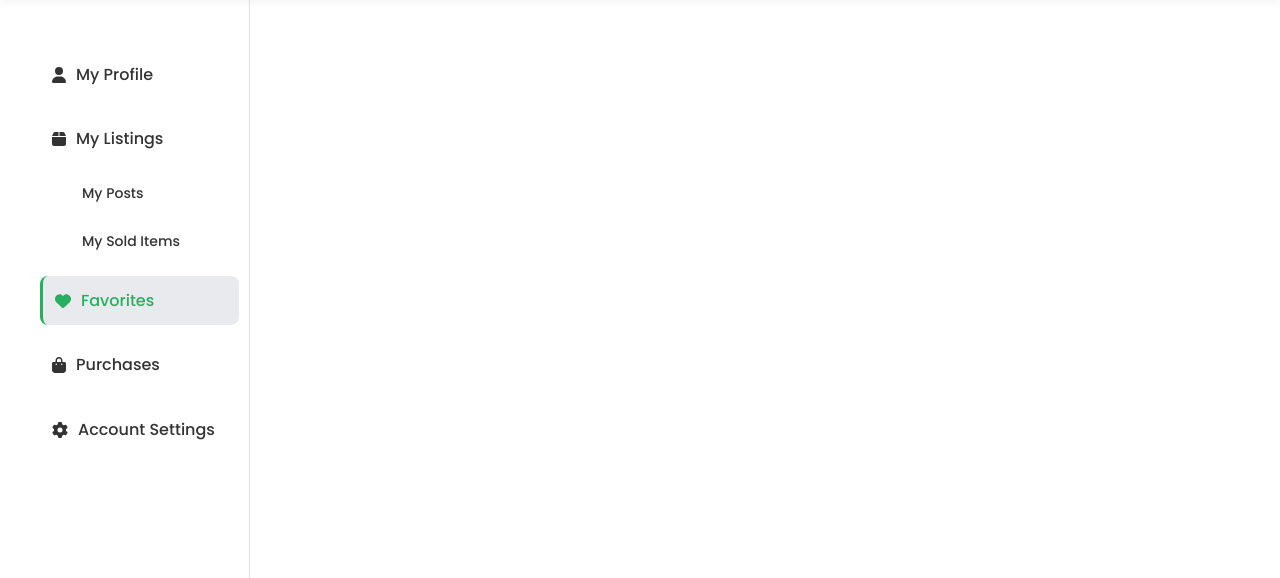
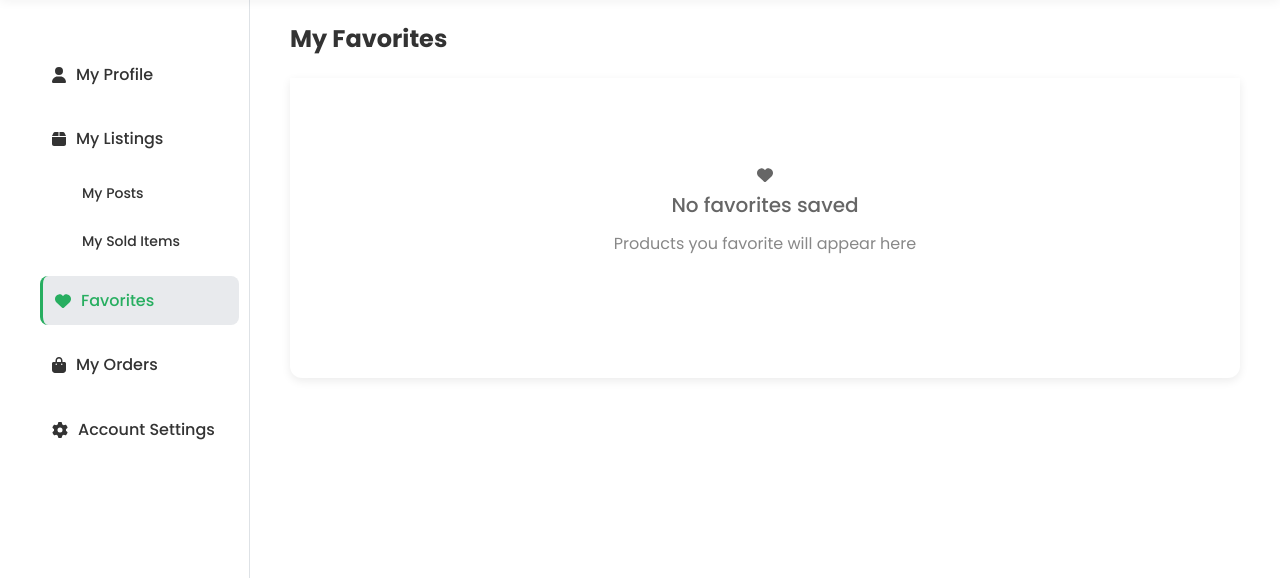
Before and after one commit to ktng8888/C-Github-SD_Assignment, a Flask app: page /account/favorites in a window 1280 px wide. Shown: the part 95-673 px from the top of the page. Run offline with Flask 3, Linux system fonts and the light colour scheme; the visitor is signed in with stand-in values (Sample User, id 1).

Commit message:
add somethings

```diff
--- a/app.py
+++ b/app.py
@@ -113,6 +113,9 @@ def products():
                     })
     except FileNotFoundError:
         pass
+
+    # Filter to show only approved products
+    # products = [p for p in products if p['status'] == 'approved']
 
     # Filter by category
     selected_category = request.args.get('category')
@@ -356,7 +359,7 @@ def account_posts():
 # Define the context to hold product lists
 class ProductContext:
     def __init__(self):
-        self.posted_products = []
+        self.listing_products = []
         self.pending_products = []
 
 # Abstract strategy class
@@ -368,7 +371,7 @@ class ProductStrategy(ABC):
 # Concrete strategies for each product status
 class ApprovedStrategy(ProductStrategy):
     def process(self, product, context: ProductContext):
-        context.posted_products.append(product)
+        context.listing_products.append(product)
 
 class PendingStrategy(ProductStrategy):
     def process(self, product, context: ProductContext):
@@ -389,7 +392,7 @@ class ProductStrategyFactory:
 @app.route('/account/posts')
 @login_required
 def account_posts():
-    active_tab = request.args.get('tab', 'posted')
+    active_tab = request.args.get('tab', 'listing')
     context = ProductContext()
 
     try:
@@ -419,34 +422,226 @@ def account_posts():
         pass
 
     # Sort products by ID in reverse order
-    context.posted_products.sort(key=lambda x: int(x['id']), reverse=True)
+    context.listing_products.sort(key=lambda x: int(x['id']), reverse=True)
     context.pending_products.sort(key=lambda x: int(x['id']), reverse=True)
 
-    posted_count = len(context.posted_products)
+    listing_count = len(context.listing_products)
     pending_count = len(context.pending_products)
 
     return render_template('account/account.html',
                           active_page='posts',
                           active_tab=active_tab,
-                          posted_products=context.posted_products,
+                          listing_products=context.listing_products,
                           pending_products=context.pending_products,
-                          posted_count=posted_count,
+                          listing_count=listing_count,
                           pending_count=pending_count)
 
 @app.route('/account/sold')
 @login_required
 def account_sold():
-    return render_template('account/account.html', active_page='sold')
+    sold_products = []
+    order_record = {}
+
+    try:
+        with open("databases/orders.txt", "r") as file:
+            for line in file:
+                parts = line.strip().split('||')
+                order_id = parts[0]
+                buyer_username = parts[1]
+                product_id = parts[2]
+                order_date = parts[3]
+                payment_method = parts[4]
+                amount_paid = parts[5]
+                status = parts[6]
+                delivered_date = parts[7] if parts[7] else None
+
+                order_record[product_id] = {
+                    'order_id': order_id,
+                    'buyer_username': buyer_username,
+                    'order_date': order_date,
+                    'payment_method': payment_method,
+                    'amount_paid': amount_paid,
+                    'status': status,
+                    'delivered_date': delivered_date
+                }
+    except FileNotFoundError:
+        pass
+
+    try:
+        with open("databases/products.txt", "r") as file:
+            for line in file:
+                parts = line.strip().split('||')
+                if len(parts) >= 15 and parts[1] == current_user.id and parts[3] == 'sold':
+                    product_id = parts[0]  # Define product_id here
+
+                    if product_id in order_record:
+                        order_info = order_record[product_id]
+
+                        product = {
+                            'id': parts[0],
+                            'seller': parts[1],
+                            'category': parts[2],
+                            'status': parts[3],
+                            'title': parts[4],
+                            'brand': parts[5],
+                            'model': parts[6],
+                            'year': parts[7],
+                            'description': parts[8].strip('"'),
+                            'price': parts[9],
+                            'shipping_method': parts[10],
+                            'main_photo': f"/static/uploads/product_images/{parts[13]}" if parts[13] else "/static/images/default-product.jpg",
+
+                            # Add order information
+                            'order_id': order_info['order_id'],
+                            'buyer_username': order_info['buyer_username'],
+                            'order_date': order_info['order_date'],
+                            'payment_method': order_info['payment_method'],
+                            'amount_paid': order_info['amount_paid'],
+                            'order_status': order_info['status'],
+                            'delivered_date': order_info['delivered_date']
+                        }
+                        sold_products.append(product)
+
+    except FileNotFoundError:
+        pass
+
+    sold_products.sort(key=lambda x: int(x['id']), reverse=True)
+
+    return render_template('account/account.html', active_page='sold', sold_products=sold_products)
 
 @app.route('/account/favorites')
 @login_required
 def account_favorites():
-    return render_template('account/account.html', active_page='favorites')
+    favorite_products = []
 
-@app.route('/account/purchases')
+    # Get user's favorite product IDs
+    user_favorites = []
+    try:
+        with open("databases/favorites.txt", "r") as file:
+            for line in file:
+                parts = line.strip().split('||')
+                if len(parts) >= 4 and parts[1] == current_user.id:  # Check if user matches
+                    user_favorites.append(parts[2])  # Add product_id to favorites list
+    except FileNotFoundError:
+        pass
+
+    # Get product details for favorited products
+    try:
+        with open("databases/products.txt", "r") as file:
+            for line in file:
+                parts = line.strip().split('||')
+                if len(parts) >= 13:
+                    product_id = parts[0]
+
+                    # Only include products that user has favorited
+                    if product_id in user_favorites:
+                        product = {
+                            'id': parts[0],
+                            'seller': parts[1],
+                            'category': parts[2],
+                            'status': parts[3],
+                            'title': parts[4],
+                            'brand': parts[5],
+                            'model': parts[6],
+                            'year': parts[7],
+                            'description': parts[8].strip('"'),
+                            'price': parts[9],
+                            'shipping_method': parts[10],
+                            'main_photo': f"/static/uploads/product_images/{parts[13]}" if parts[13] else "/static/images/default-product.jpg"
+                        }
+                        favorite_products.append(product)
+    except FileNotFoundError:
+        pass
+
+    favorite_products.sort(key=lambda x: int(x['id']), reverse=True)
+
+    return render_template('account/account.html',
+                          active_page='favorites',
+                          favorite_products=favorite_products)
+
+@app.route('/account/orders')
 @login_required
-def account_purchases():
-    return render_template('account/account.html', active_page='purchases')
+def account_orders():
+    active_tab = request.args.get('tab', 'recent')
+    shipping_orders = []
+    completed_orders = []
+
+    # First, get all orders for current user
+    user_orders = {}
+    try:
+        with open("databases/orders.txt", "r") as file:
+            for line in file:
+                parts = line.strip().split('||')
+                if len(parts) >= 7 and parts[1] == current_user.id:  # user_id matches
+                    product_id = parts[2]
+                    user_orders[product_id] = {
+                        'order_id': parts[0],
+                        'order_date': parts[3],
+                        'payment_method': parts[4],
+                        'amount_paid': parts[5],
+                        'status': parts[6],
+                        'delivered_date': parts[7] if len(parts) > 7 and parts[7] else None
+                    }
+    except FileNotFoundError:
+        pass
+
+    # Then get product details and combine with order info
+    try:
+        with open("databases/products.txt", "r") as file:
+            for line in file:
+                parts = line.strip().split('||')
+                if len(parts) >= 13:
+                    product_id = parts[0]
+
+                    # Only include products that current user has ordered
+                    if product_id in user_orders:
+                        order_info = user_orders[product_id]
+
+                        order_product = {
+                            'id': parts[0],
+                            'seller': parts[1],
+                            'category': parts[2],
+                            'title': parts[4],
+                            'brand': parts[5],
+                            'model': parts[6],
+                            'year': parts[7],
+                            'description': parts[8].strip('"'),
+                            'price': parts[9],
+                            'shipping_method': parts[10],
+                            'main_photo': f"/static/uploads/product_images/{parts[13]}" if parts[13] else "/static/images/default-product.jpg",
+
+                            # Add order information
+                            'order_id': order_info['order_id'],
+                            'order_date': order_info['order_date'],
+                            'payment_method': order_info['payment_method'],
+                            'amount_paid': order_info['amount_paid'],
+                            'order_status': order_info['status'],
+                            'delivered_date': order_info['delivered_date'],
+                            'sold_date': order_info['delivered_date'] if order_info['delivered_date'] else order_info['order_date']
+                        }
+
+                        # Sort into appropriate lists based on status
+                        if order_info['status'] == 'shipping':
+                            shipping_orders.append(order_product)
+                        elif order_info['status'] == 'completed':
+                            completed_orders.append(order_product)
+    except FileNotFoundError:
+        pass
+
+    # Sort orders by order date in reverse order (newest first)
+    shipping_orders.sort(key=lambda x: x['order_date'], reverse=True)
+    completed_orders.sort(key=lambda x: x['order_date'], reverse=True)
+
+    shipping_orders_count = len(shipping_orders)
+    completed_orders_count = len(completed_orders)
+
+    return render_template('account/account.html',
+                          active_page='orders',
+                          active_tab=active_tab,
+                          shipping_orders=shipping_orders,
+                          completed_orders=completed_orders,
+                          shipping_orders_count=shipping_orders_count,
+                          completed_orders_count=completed_orders_count)
 
 @app.route('/account/settings')
 @login_required
--- /dev/null
+++ b/databases/favorites.txt
@@ -0,0 +1 @@
+1||KeanTiong||1||2025-06-02 15:20:27
--- /dev/null
+++ b/databases/orders.txt
@@ -0,0 +1 @@
+1||KeanTiong||1||2025-05-30 10:45:23||Online Banking||1000||completed||2025-06-02 15:20:27
--- a/databases/products.txt
+++ b/databases/products.txt
@@ -1,4 +1,4 @@
-1||KeanTiong||smartphones||pending||Galaxy S25 Ultra||Samsung||Galaxy S25 Ultra||2025||"Still Good Phone "||4000||ship_international||30||buyer||KeanTiong_1746982297_main.jpg||KeanTiong_1746982297_0.jpg
+1||KeanTiong||smartphones||sold||Galaxy S25 Ultra||Samsung||Galaxy S25 Ultra||2025||"Still Good Phone "||4000||ship_international||30||buyer||KeanTiong_1746982297_main.jpg||KeanTiong_1746982297_0.jpg
 2||KeanTiong||laptops||pending|| VULCAN GX||Asus|| VULCAN GX||2024||"Secondhand laptop"||5000||ship_international||20||buyer||KeanTiong_1746982470_main.jpg||
 3||Tzenn||smartphones||pending||Redmi K80 Pro Brand New||redmi||Redmi K80||2024||"This was the brand new Redmi K80 pro phone , which only use for few time and charges for few time only"||2000||ship_international||30||buyer||Tzenn_1747032247_main.jpg||
 4||Tzenn||laptops||pending||1||1||1||1||"1"||1000||ship_domestic||11||buyer||Tzenn_1747035126_main.jpg||
--- a/templates/account/account.html
+++ b/templates/account/account.html
@@ -44,8 +44,8 @@
                 {% include 'account/my_sold_items.html' %}
             {% elif active_page == 'favorites' %}
                 {% include 'account/favorites.html' %}
-            {% elif active_page == 'purchases' %}
-                {% include 'account/purchases.html' %}
+            {% elif active_page == 'orders' %}
+                {% include 'account/orders.html' %}
             {% elif active_page == 'settings' %}
                 {% include 'account/account_settings.html' %}
             {% else %}
--- a/templates/account/favorites.html
+++ b/templates/account/favorites.html
@@ -0,0 +1,67 @@
+<div class="section-header">
+  <h2>My Favorites</h2>
+</div>
+
+<div class="tabs-container">
+  <div class="tab-content">
+    {% if favorite_products and favorite_products|length > 0 %}
+    <div class="product-grid">
+        {% for product in favorite_products %}
+        <div class="product-card">
+            <div class="product-image">
+            <img src="{{ product.main_photo }}" alt="{{ product.title }}" />
+            <div class="favorite-badge">♥ FAVORITE</div>
+            </div>
+            <div class="product-details">
+            <div class="product-title">{{ product.title }}</div>
+            <div class="product-price">${{ product.price }}</div>
+            <div class="seller-info">
+                <i class="fas fa-user"></i> Seller: {{ product.seller }}
+            </div>
+            <div class="product-status">
+                <i class="fas fa-info-circle"></i> Status: {{ product.status }}
+            </div>
+            <div class="product-actions">
+                <a href="/product/{{ product.id }}" class="action-btn details-btn">
+                    <i class="fas fa-eye"></i> View Product
+                </a>
+                <a href="#" class="action-btn remove-btn">
+                    <i class="fas fa-heart-broken"></i> Remove
+                </a>
+            </div>
+            </div>
+        </div>
+        {% endfor %}
+    </div>
+    {% else %}
+    <div class="empty-state">
+        <i class="fas fa-heart"></i>
+        <h3>No favorites saved</h3>
+        <p>Products you favorite will appear here</p>
+    </div>
+    {% endif %}
+  </div>
+</div>
+
+
+
+
+<style>
+.section-header{
+    margin-bottom: 20px;
+}
+.favorite-badge {
+    position: absolute;
+    top: 10px;
+    right: 10px;
+    background: linear-gradient(135deg, #e91e63 0%, #ad1457 100%);
+    color: white;
+    padding: 6px 12px;
+    border-radius: 20px;
+    font-size: 11px;
+    font-weight: bold;
+    text-transform: uppercase;
+}
+
+
+</style>
--- a/templates/account/sidebar.html
+++ b/templates/account/sidebar.html
@@ -24,9 +24,9 @@
             </a>
         </li>
         <li class="sidebar-menu-item">
-            <a href="{{ url_for('account_purchases') }}" {% if active_page == 'purchases' %}class="active"{% endif %}>
+            <a href="{{ url_for('account_orders') }}" {% if active_page == 'orders' %}class="active"{% endif %}>
                 <i class="fas fa-shopping-bag"></i>
-                <span>Purchases</span>
+                <span>My Orders</span>
             </a>
         </li>
         <li class="sidebar-menu-item">
```
Also changed, not shown: templates/account/my_posts.html (+36 -6 lines), templates/account/my_sold_items.html (+21 -98 lines), templates/account/orders.html (added, +154 -0 lines), databases/member_detail.txt (line endings or trailing spaces), templates/account/purchases.html (deleted).
